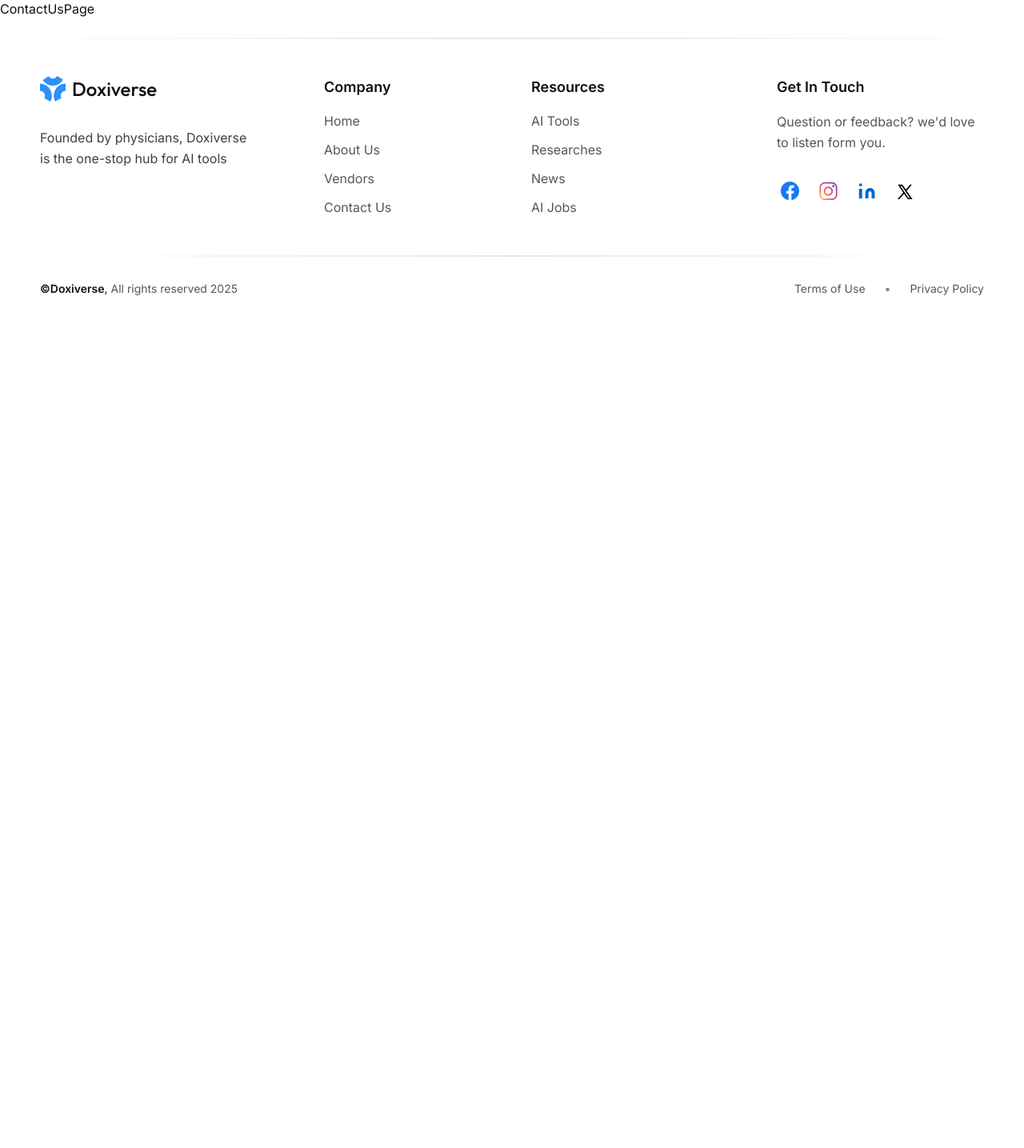
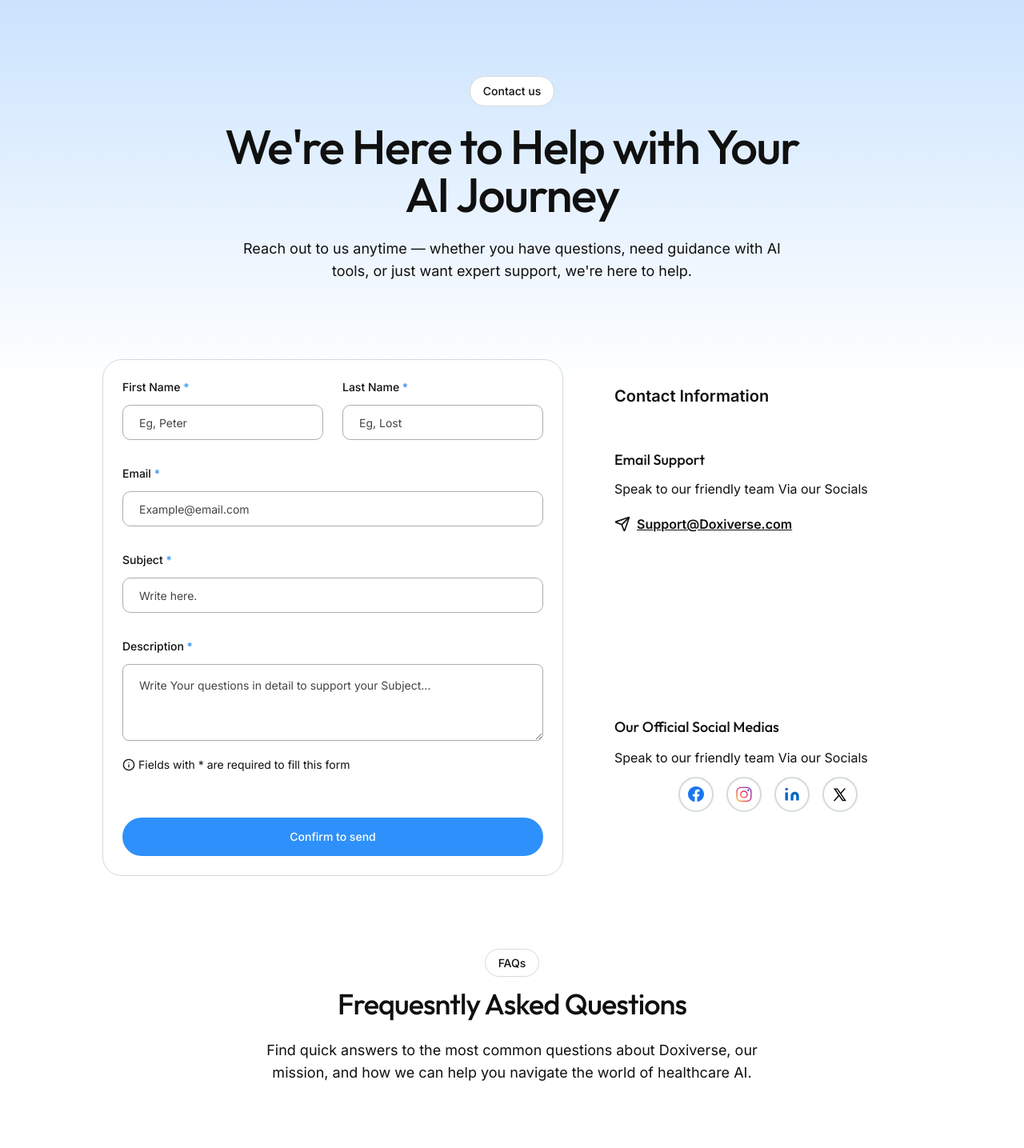
Before and after one commit to doxiversellc-create/front-end, a Next.js app: page /contact-us in a window 1280 px wide. Shown: the part 75-1510 px from the top of the page at 80% size. Before the commit the page ends 800 px from the top, so only its background shows below. Built offline with nearby package versions, Linux system fonts and the light colour scheme.

Commit message:
feat: implement contant-us page hero and form

```diff
--- /dev/null
+++ b/app/(main)/contact-us/_components/ContactHero.tsx
@@ -0,0 +1,18 @@
+const ContactHero = () => {
+  return (
+    <section className="container mx-auto  py-24 flex-col flex  text-center items-center max-w-md sm:max-w-xl md:max-w-2xl lg:max-w-3xl">
+      <span className="bg-background border w-fit  z-10 text-foreground px-4 py-2 text-sm rounded-full font-medium">
+        Contact us
+      </span>
+      <h1 className="mt-5 text-4xl md:text-6xl font-medium tracking-tight font-outfit">
+        We&apos;re Here to Help with Your AI Journey
+      </h1>
+      <p className="mt-6 md:text-lg text-center  text-foreground  max-w-md md:max-w-xl lg:max-w-2xl mx-auto">
+        Reach out to us anytime — whether you have questions, need guidance with AI tools, or just
+        want expert support, we&apos;re here to help.
+      </p>
+    </section>
+  );
+};
+
+export default ContactHero;
--- /dev/null
+++ b/app/(main)/contact-us/_components/ContactUsForm.tsx
@@ -0,0 +1,90 @@
+import { Info, Send } from "lucide-react";
+
+import { socialMediaData, SocialMediaIcon } from "@/components/Footer";
+import { Button } from "@/components/ui/button";
+import { Input } from "@/components/ui/input";
+import { Textarea } from "@/components/ui/textarea";
+
+const ContactUsForm = () => {
+  return (
+    <section className="w-full flex justify-center ">
+      <div className="   flex gap-12 md:gap-16 max-md:flex-col">
+        <form className="relative  p-6 max-w-xl bg-background rounded-3xl border ">
+          <div className="flex flex-col gap-8">
+            <div className="flex  gap-6 w-full">
+              <div className="flex flex-col gap-3 w-full">
+                <label className=" font-medium text-sm">
+                  First Name <span className="text-primary">*</span>
+                </label>
+                <Input className="w-full" placeholder="Eg, Peter" />
+              </div>
+              <div className="flex flex-col gap-3 w-full">
+                <label className=" font-medium text-sm">
+                  Last Name <span className="text-primary">*</span>
+                </label>
+                <Input className="w-full" placeholder="Eg, Lost" />
+              </div>
+            </div>
+            <div className="flex flex-col gap-3">
+              <label className=" font-medium text-sm">
+                Email <span className="text-primary">*</span>
+              </label>
+              <Input className="w-full" type="email" placeholder="Example@email.com" />
+            </div>
+            <div className="flex flex-col gap-3">
+              <label className=" font-medium text-sm">
+                Subject <span className="text-primary">*</span>
+              </label>
+              <Input className="w-full" placeholder="Write here." />
+            </div>
+            <div className="flex flex-col gap-3">
+              <label className=" font-medium text-sm">
+                Description <span className="text-primary">*</span>
+              </label>
+              <Textarea
+                className="w-full"
+                placeholder="Write Your questions in detail to support your Subject..."
+              />
+              <div className=" flex items-center gap-1  text-secondary-foreground text-sm pt-2">
+                <Info className="size-4" /> <p>Fields with * are required to fill this form</p>
+              </div>
+            </div>
+          </div>
+
+          <Button className=" mt-14 w-full">Confirm to send</Button>
+          {/* <div className="absolute blur-[300px] top-2/5 rounded-full right-0 w-full h-20 bg-primary -z-10" /> */}
+        </form>
+        <div className="h-full w-full max-md:items-center  md:w-80 xl:w-96 py-8  flex flex-col justify-between ">
+          <div className="flex flex-col max-md:text-center">
+            <p className="text-xl font-semibold">Contact Information</p>
+            <div className="mt-8 md:mt-10 ">
+              <p className="font-medium text-lg mt-3 font-outfit">Email Support</p>
+              <p className="mt-2.5">Speak to our friendly team Via our Socials</p>
+              <div className="flex items-center font-semibold gap-2 mt-5 w-full max-md:justify-center">
+                <Send className="size-5 " />
+                <p className=" underline">Support@Doxiverse.com</p>
+              </div>
+            </div>
+          </div>
+          <div className="flex flex-col justify-center  max-md:text-center gap-3 my-12 ">
+            <p className="font-medium text-lg mt-3 font-outfit">Our Official Social Medias</p>
+            <p>Speak to our friendly team Via our Socials</p>
+            <div className="flex gap-4 justify-center">
+              {socialMediaData.map(item => (
+                <SocialMediaIcon
+                  className="rounded-full border-2 size-11 p-2.5"
+                  key={item.name}
+                  icon={item.icon}
+                  name={item.name}
+                  href={item.href}
+                />
+              ))}
+            </div>
+          </div>
+        </div>
+      </div>
+    </section>
+  );
+};
+
+export default ContactUsForm;
--- /dev/null
+++ b/app/(main)/contact-us/_components/FAQSection.tsx
@@ -0,0 +1,20 @@
+const FAQSection = () => {
+  return (
+    <section className="container mx-auto  py-24 flex-col flex  text-center items-center max-w-md sm:max-w-xl md:max-w-2xl lg:max-w-3xl">
+      <div>
+        <span className="bg-background border w-fit  z-10 text-foreground px-4 py-2 text-sm rounded-full font-medium">
+          FAQs
+        </span>
+        <h1 className="mt-5 text-4xl  font-medium tracking-tight font-outfit">
+          Frequesntly Asked Questions
+        </h1>
+        <p className="mt-6 md:text-lg text-center  text-foreground  max-w-md md:max-w-xl lg:max-w-2xl mx-auto">
+          Find quick answers to the most common questions about Doxiverse, our mission, and how we
+          can help you navigate the world of healthcare AI.
+        </p>
+      </div>
+    </section>
+  );
+};
+
+export default FAQSection;
--- a/app/(main)/contact-us/page.tsx
+++ b/app/(main)/contact-us/page.tsx
@@ -1,7 +1,16 @@
-import React from "react";
+import ContactHero from "./_components/ContactHero";
+import ContactUsForm from "./_components/ContactUsForm";
+import FAQSection from "./_components/FAQSection";
 
 const ContactUsPage = () => {
-  return <div>ContactUsPage</div>;
+  return (
+    <div className="relative min-h-screen px-4 md:px-6 lg:px-8">
+      <div className="absolute top-0 left-0 w-full h-[60vh] bg-gradient-to-b from-primary/25 to-transparent pointer-events-none -z-10" />
+      <ContactHero />
+      <ContactUsForm />
+      <FAQSection />
+    </div>
+  );
 };
 
 export default ContactUsPage;
```
